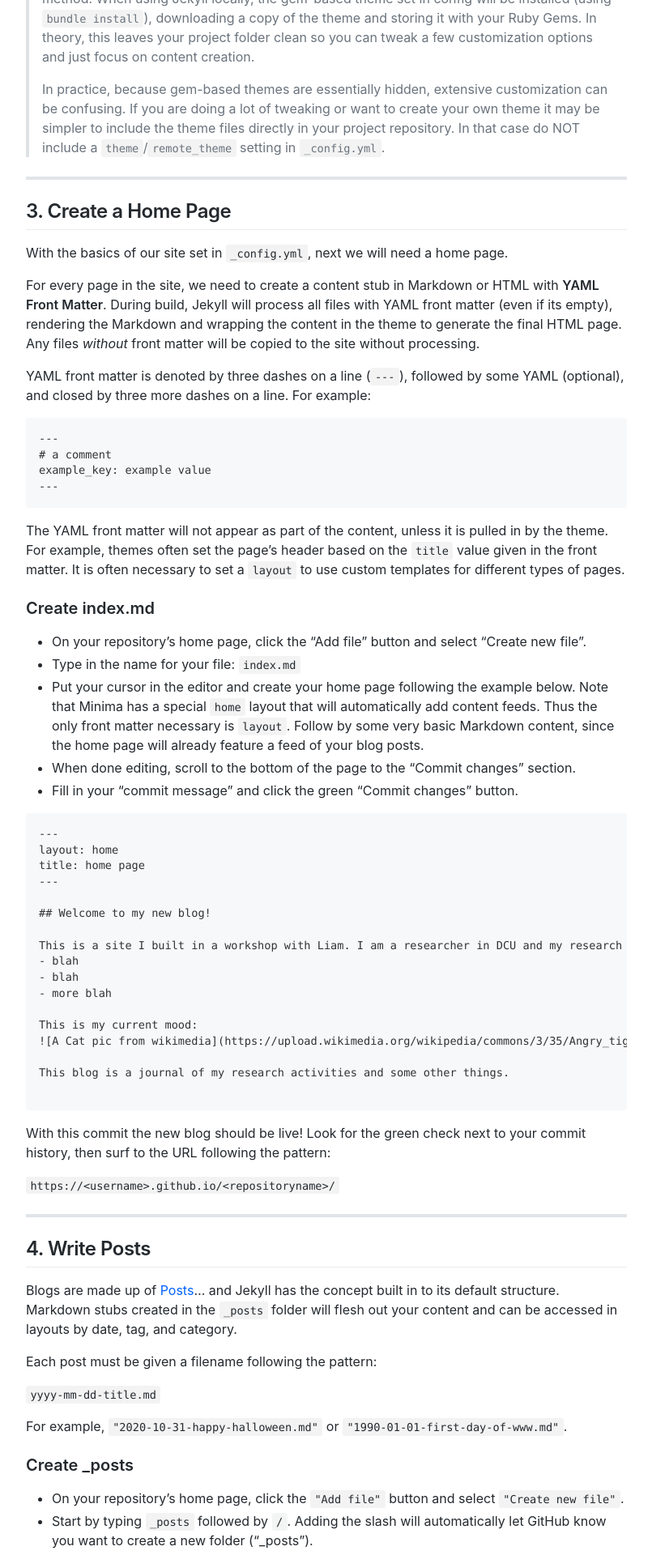
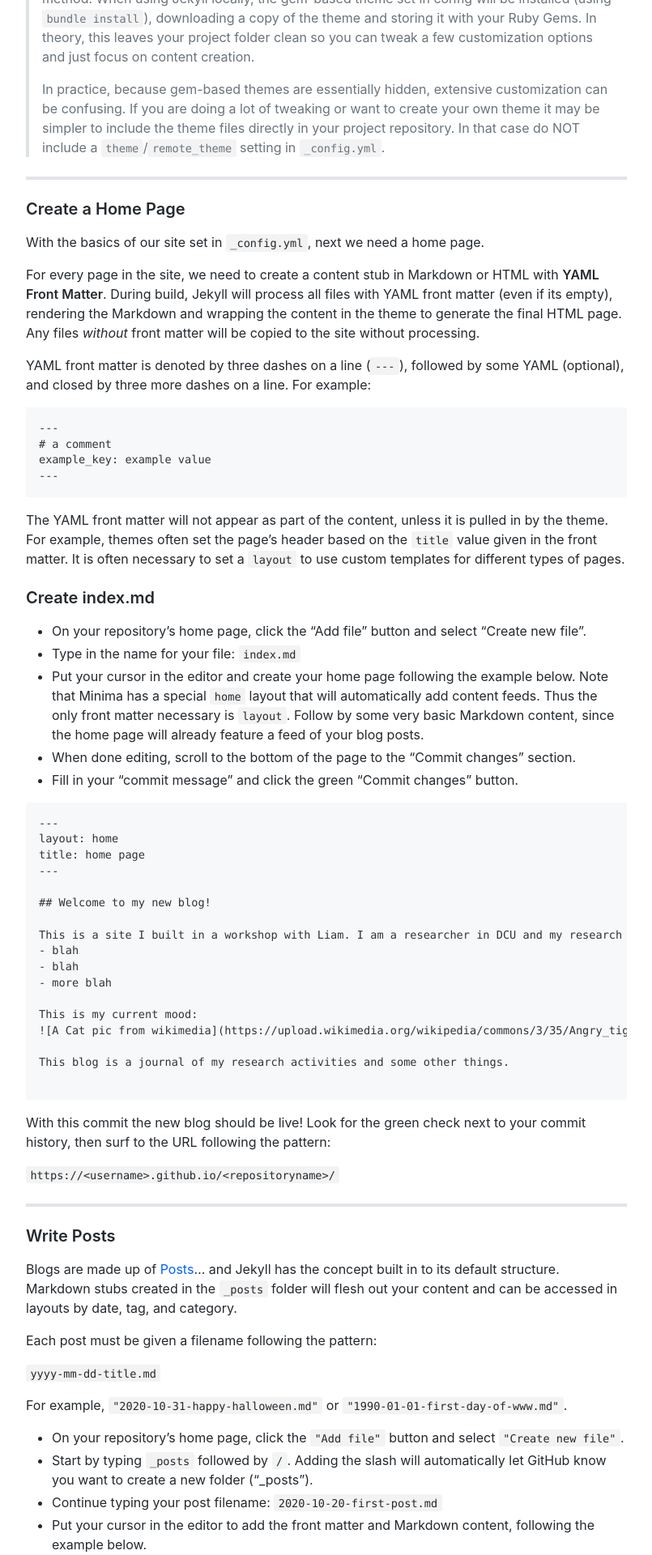
Before and after one commit to liamodwyer/github-pages, a Jekyll site: the page built from _workshop/4-blog.md, in a window 1280 px wide. Shown: the part 1591-3511 px from the top of the page at 81% size, without its empty margins (365-1170 px from the left). Built offline with Jekyll 4.4.1, drawn with Linux system fonts in a browser that asks for light colours; some web fonts are replaced.

Commit message:
fix 4-blog.md

````diff
--- a/_workshop/4-blog.md
+++ b/_workshop/4-blog.md
@@ -68,9 +68,9 @@ remote_theme: jekyll/minima
 
 ----------
 
-## 3. Create a Home Page
+### Create a Home Page
 
-With the basics of our site set in `_config.yml`, next we will need a home page.
+With the basics of our site set in `_config.yml`, next we need a home page.
 
 For every page in the site, we need to create a content stub in Markdown or HTML with **YAML Front Matter**.
 During build, Jekyll will process all files with YAML front matter (even if its empty), rendering the Markdown and wrapping the content in the theme to generate the final HTML page.
@@ -125,7 +125,7 @@ Look for the green check next to your commit history, then surf to the URL follo
 
 -----------
 
-## 4. Write Posts
+### Write Posts
 
 Blogs are made up of [Posts](https://jekyllrb.com/docs/posts/)...
 and Jekyll has the concept built in to its default structure.
@@ -136,8 +136,6 @@ Each post must be given a filename following the pattern:
 `yyyy-mm-dd-title.md`
 
 For example, `"2020-10-31-happy-halloween.md"` or `"1990-01-01-first-day-of-www.md"`.
-
-### Create _posts
 
 - On your repository's home page, click the `"Add file"` button and select `"Create new file"`.
 - Start by typing `_posts` followed by `/`. Adding the slash will automatically let GitHub know you want to create a new folder ("_posts").
@@ -177,6 +175,7 @@ A numbered list is created using a number + `.`, like:
 2. four
 
 ```
+----------
 
 ### Keep Posting, More Markdown
 
@@ -259,7 +260,9 @@ It is your opportunity to let us know all the details "about" your project:
 
 *Be sure to check out what your blog looks like with all this new content!*
 
-## 6. Customise the Theme
+----------
+
+### Customise the Theme
 
 In our site settings in our _config.yml file we used the Minima theme.
 
````
Also changed, not shown: other parts of _workshop/4-blog.md (+3 -1 lines).
